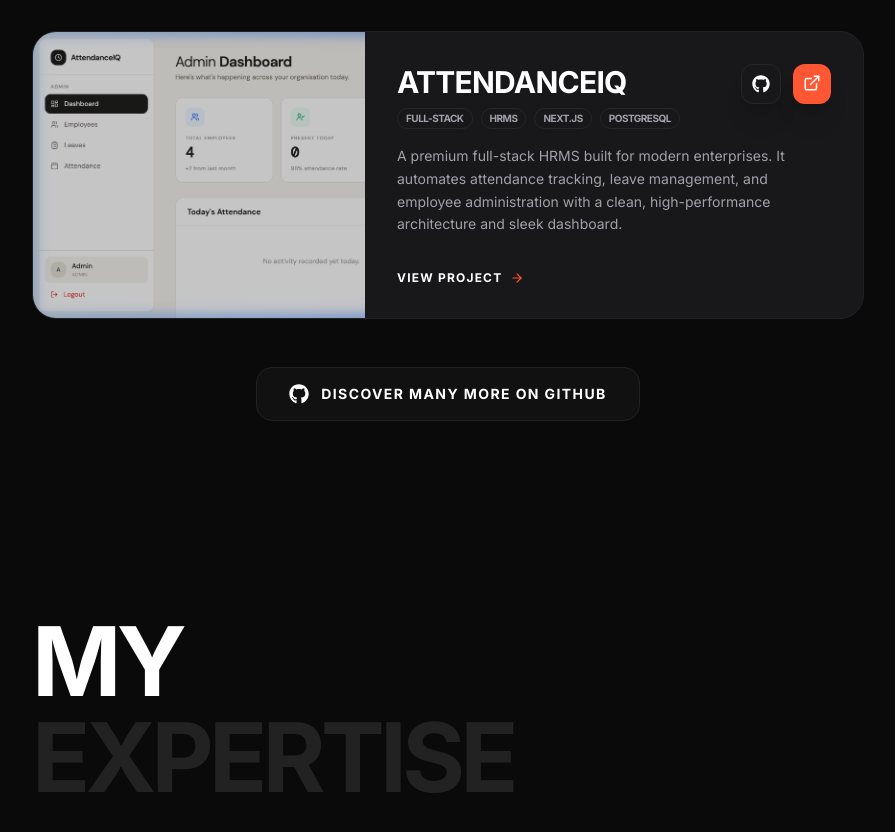
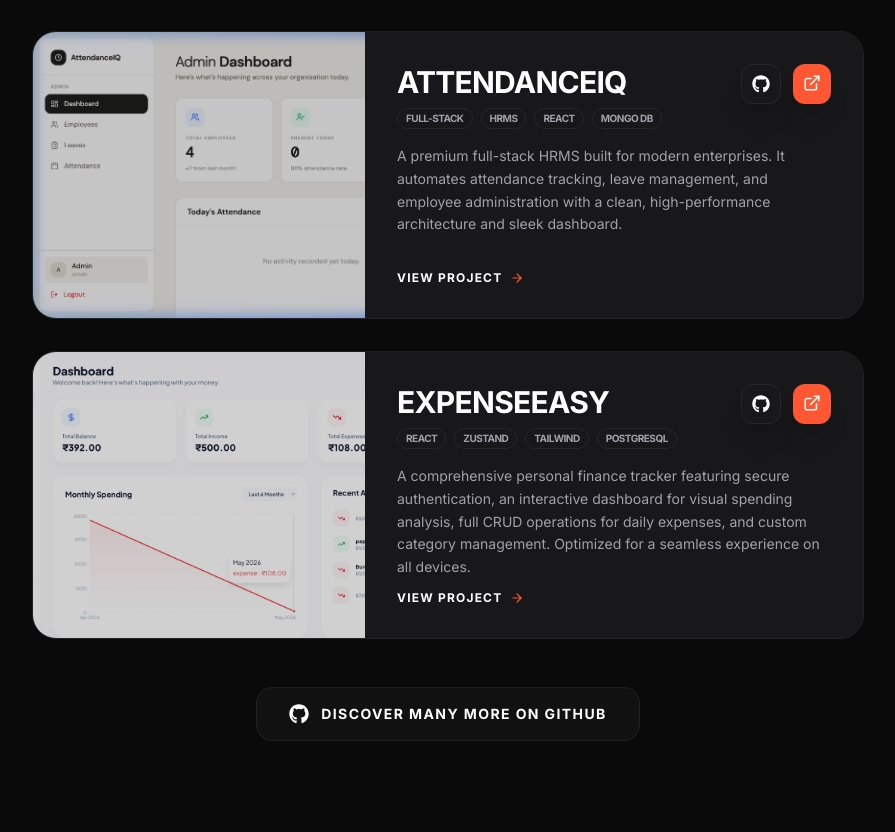
Before and after one commit to kshitij2212/Portfolio, a React (Vite) app: page / in a window 1280 px wide. Shown: the part 2197-3029 px from the top of the page, without its empty margins (384-1279 px from the left). Built offline with nearby package versions, Linux system fonts and the light colour scheme.

Commit message:
feat: add ExpenseEasy project to portfolio

```diff
--- a/src/components/Projects.jsx
+++ b/src/components/Projects.jsx
@@ -27,8 +27,17 @@ const projects = [
     image: '/attendance.png',
     demo: 'https://attendance-manager-pi-blush.vercel.app/',
     code: 'https://github.com/kshitij2212/attendance-manager.git',
-    tags: ['Full-stack', 'HRMS', 'Next.js', 'PostgreSQL'],
+    tags: ['Full-stack', 'HRMS', 'React', 'Mongo DB'],
     objectPosition: 'object-left'
+  },
+  {
+    title: 'ExpenseEasy',
+    description: 'A comprehensive personal finance tracker featuring secure authentication, an interactive dashboard for visual spending analysis, full CRUD operations for daily expenses, and custom category management. Optimized for a seamless experience on all devices.',
+    image: '/expenseease.png',
+    demo: 'https://fj-be-r2-kshitij-saxena-adypu-soii.vercel.app',
+    code: 'https://github.com/kshitij2212/FJ-BE-R2-KshitijSaxena-ADYPU.git',
+    tags: ['React', 'Zustand', 'Tailwind', 'PostgreSQL'],
+    objectPosition: 'object-center'
   }
 ];
 
@@ -52,7 +61,6 @@ const Projects = () => {
         <div className="flex flex-col gap-8">
           {projects.map((project, index) => (
             <div key={index} className="bento-card group flex flex-col lg:flex-row overflow-hidden bg-[#111111] border-[#222] hover:border-[#444] transition-all duration-500 h-auto lg:h-72">
-              {/* Front View (Image) */}
               <div className="w-full lg:w-2/5 h-48 lg:h-full overflow-hidden relative">
                  <img
                   src={project.image}
```
Also changed, not shown: public/expenseease.png (added).
